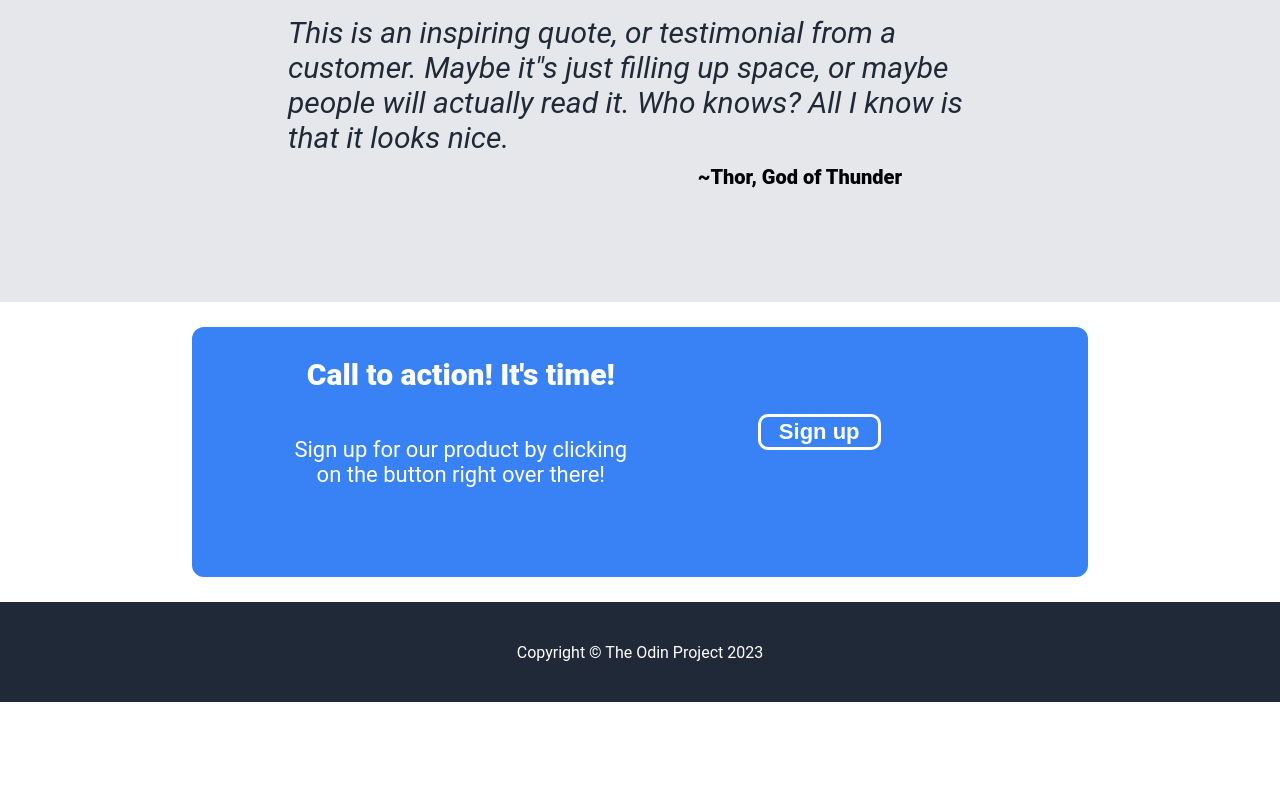
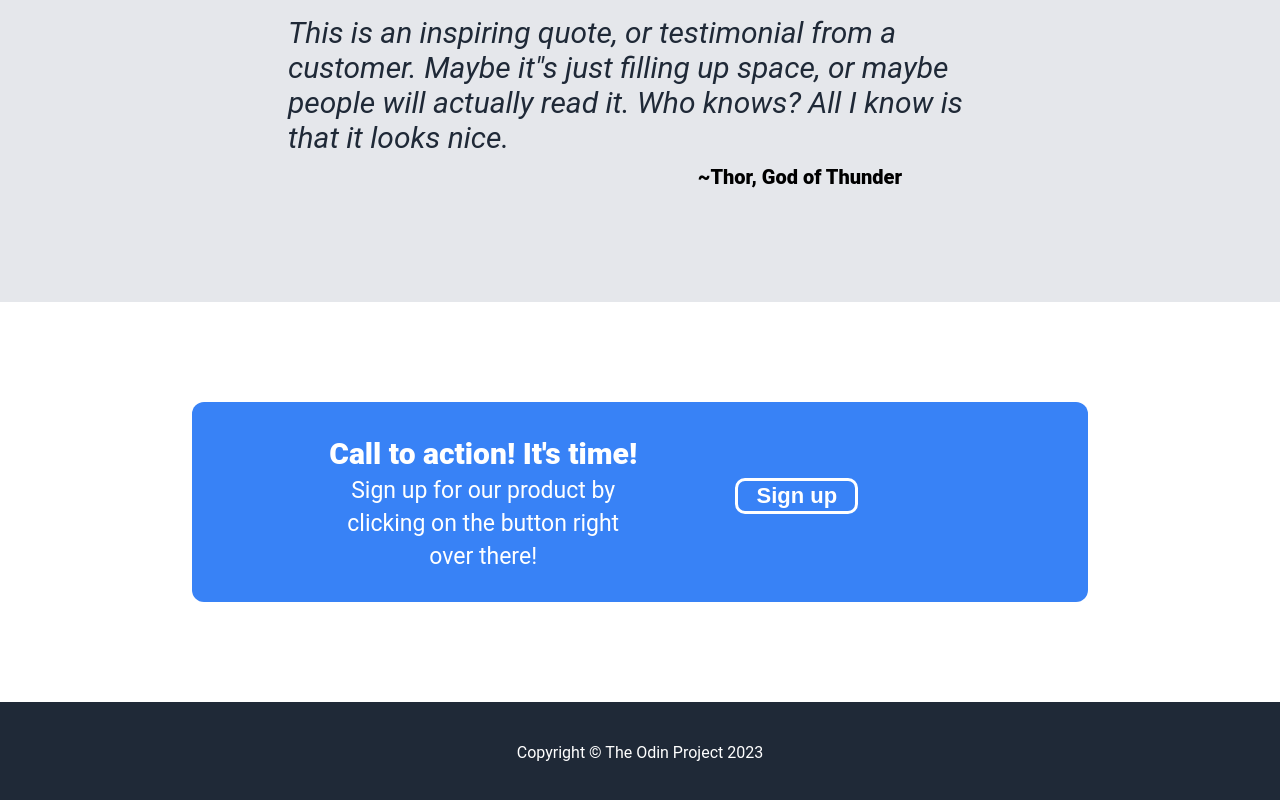
Before and after one commit to Reysam2/Landing-Page, a plain HTML site: page index.html in a window 1280 px wide. Shown: the part 1084-1884 px from the top of the page. Before the commit the page ends 1786 px from the top, so only its background shows below. Drawn offline with Linux system fonts and the light colour scheme.

Commit message:
Update css
Review css files to make page responsive

```diff
--- a/M-queries.css
+++ b/M-queries.css
@@ -1,26 +1,42 @@
-/* /////////////////min-width:600px-section-starts-here///////// /////////*/
+/* /////////////////max-width:690px-section-starts-here///////// /////////*/
 
-@media screen and (max-width:600px) {
-  .signupsection-div2 {
-    width:80%;
-    min-height:25rem;
-    display:grid;
-    justify-items:center;
-    align-items:center;
-    grid-template-columns:1fr!important;
-    grid-template-rows:1fr 4rem;
+@media screen and (max-width:690px) {
+
+  .signupsection-div2 div p:nth-child(1) {
+    margin:3rem 0 0.3rem
+  }
+
+  .signupsection-div2 div p:nth-child(2) {
+
+  margin-top:-0.01rem
 
   }
+
+
+  .signupsection-div2 div:nth-child(2) button {
+    padding:0.2rem 1.8rem;
+    font-size:2.2rem;
+    border-radius:1rem;
+    background:var(--bluecolor);
+    border:0.3rem solid #fff;
+    color:#fff;
+    font-weight:700;
+    overflow: hidden;
+    z-index: 2;
+    position:relative;
+    transition:0.5s;
+    margin  : 1rem 0 2.5rem!important;
+  }
+
 }
 
-
- /*//////////////// min-width:600px-section-ends-here////////////////// */
+/*/////////min-width:690px-section-ends-here///////////////*/
 
 
 
 
 
-/* ///////////////////min-width768px-section-starts-here/// //////////////////// */
+/* /////// min-width768px-section-starts-here/////////// */
 
 @media screen and (min-width:768px) {
 
@@ -108,6 +124,75 @@
   }
 
   /* boxcontent-ends-here */
+
+
+
+  .signupsection {
+    width:100%;
+    min-height:35rem;
+    display:flex;
+    justify-content:center;
+    align-items:center;
+    background:#fff;
+
+  }
+
+  .signupsection-div1 {
+    flex-basis:70%;
+    min-height:20rem;
+    display:flex;
+    justify-content:center;
+    align-items:center;
+    background:var(--bluecolor);
+    border-radius:1.2rem;
+  }
+
+  .signupsection-div2{
+    display:grid;
+    grid-template-columns:1fr;
+    grid-template-rows:1fr;
+    align-items:center;
+    min-height:15rem;
+    width:70%;
+
+
+  }
+
+  .signupsection-div2 div {
+
+
+    display:grid;
+    align-items:center;
+    justify-items:center;
+
+  }
+
+
+  .signupsection-div2 div:nth-child(1)  {
+    grid-template-columns:1fr;
+    grid-template-rows:1fr;
+    display:grid;
+    align-items:center;
+    justify-items:center;
+    margin :1rem 0 0.1rem!important;
+  }
+
+
+  .signupsection-div2 div p:nth-child(1){
+    font-size:3rem;
+    font-weight:900;
+    margin-top:1rem;
+  }
+
+  .signupsection-div2 div p:nth-child(2) {
+    font-size: 2.5rem ;
+    color:#fff;;
+    text-align:center;
+    width:100%;
+    margin:0.rem 0 0.7rem;
+    line-height:3.3rem
+  }
+
 
 }
 
@@ -348,17 +433,18 @@
   /* quotesection-ends-here */
 
     .signupsection {
-    width:1005;
-    min-height:30rem;
+    width:100%;
+    min-height:35rem;
     display:flex;
     justify-content:center;
     align-items:center;
     background:#fff;
+
   }
 
   .signupsection-div1 {
     flex-basis:70%;
-    min-height:15rem;
+    min-height:20rem;
     display:flex;
     justify-content:center;
     align-items:center;
@@ -366,13 +452,52 @@
     border-radius:1.2rem;
   }
 
+  .signupsection-div2{
+    display:grid;
+    grid-template-columns:1fr 1fr;
+    grid-template-rows:1fr;
+    align-items:center;
+    min-height:15rem;
+    width:70%;
+
+
+  }
+
+  .signupsection-div2 div {
+    min-height:10rem;
+
+    display:grid;
+    align-items:center;
+    justify-items:center;
+
+  }
+
+
+  .signupsection-div2 div:nth-child(1)  {
+    grid-template-columns:1fr;
+    grid-template-rows:1fr;
+    display:grid;
+    align-items:center;
+    justify-items:center;
+    margin:4rem 0
+  }
+
 
   .signupsection-div2 div p:nth-child(1){
     font-size:3rem;
     font-weight:900;
-
+    margin-top:1rem;
   }
 
+  .signupsection-div2 div p:nth-child(2) {
+    font-size: 2.3rem;
+    color:#fff;;
+    text-align:center;
+    width:100%;
+    margin-top:1rem;
+    line-height:3.3rem;
+    margin-bottom:1.5rem;
+  }
 
 
   /* sign-up-section-ends-here */
@@ -383,16 +508,13 @@
     display:flex;
     justify-content:center;
     align-items:center;
-    background:var(--darkcolor)
+    background:var(--darkcolor);
 
 
 
   }
   /* footer-ends-here */
 
-
-
-
 }
 
 /* //////////////////////////////min-width:996px-section-ends-here///////// ////////////////////// */
--- a/style.css
+++ b/style.css
@@ -325,7 +325,7 @@ img {
 
 
  .signupsection {
-  min-height:40rem;
+  min-height:40rem!important;
   background:#fff;
   width:100%;
   display:grid;
@@ -350,21 +350,67 @@ img {
   display:grid;
   justify-items:center;
   align-items:center;
-  grid-template-columns:1fr 1fr ;
+  grid-template-columns:1fr  ;
   grid-template-rows:1fr 4rem;
 
 }
 
-.signupsection-div2 div:nth-child(1) {
-  display:grid;
-  grid-template-columns:1fr;
-  grid-template-rows:4rem 1fr;
-  row-gap:2rem;
-  justify-items: center;
+
+.signupsection {
+  width:100%;
+  min-height:35rem;
+  display:flex;
+  justify-content:center;
+  align-items:center;
+  background:#fff;
 
 }
 
-.signupsection-div2 div p:nth-child(1) {
+.signupsection-div1 {
+  flex-basis:70%;
+  min-height:20rem;
+  display:flex;
+  justify-content:center;
+  align-items:center;
+  background:var(--bluecolor);
+  border-radius:1.2rem;
+}
+
+.signupsection-div2{
+  display:grid;
+  grid-template-columns:1fr;
+  grid-template-rows:1fr;
+  align-items:center;
+  min-height:15rem;
+  width:70%;
+
+
+}
+
+.signupsection-div2 div {
+
+
+  display:grid;
+  align-items:center;
+  justify-items:center;
+
+}
+
+
+.signupsection-div2 div:nth-child(1)  {
+  grid-template-columns:1fr;
+  grid-template-rows:1fr;
+  display:grid;
+  align-items:center;
+  justify-items:center;
+
+}
+
+
+.signupsection-div2 div p:nth-child(1){
+  font-size:3rem;
+  font-weight:900;
+  margin-top:2rem;
   font-size: 2.5rem;
   font-weight:600;
   color:#fff;;
@@ -373,12 +419,18 @@ img {
 
 }
 
+
 .signupsection-div2 div p:nth-child(2) {
   font-size: 2.2rem;
   color:#fff;;
   text-align:center;
   width:100%;
-  margin :2rem
+   font-size: 1,8rem;
+  color:#fff;;
+  text-align:center;
+  width:100%;
+  margin-top:0.3rem!important
+
 }
 
 .signupsection-div2 div:nth-child(2) button {
@@ -392,7 +444,8 @@ img {
   overflow: hidden;
   z-index: 2;
   position:relative;
-  transition:0.5s
+  transition:0.5s;
+  margin  : 0.8rem 0 2rem!important;
 }
 
 .signupsection-div2 div:nth-child(2) button:hover {
```
